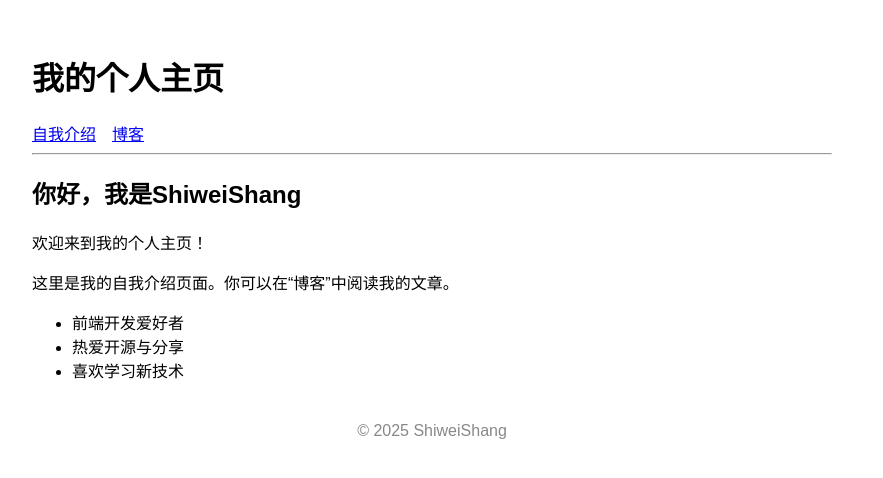
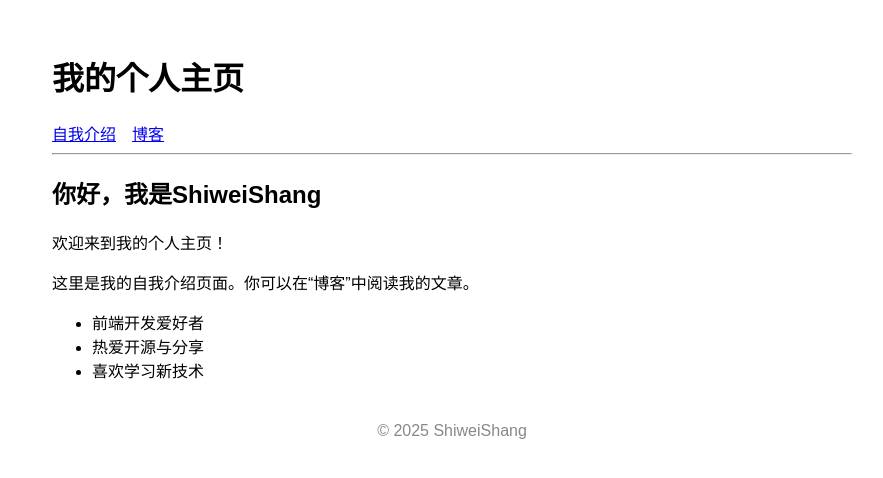
Before and after one commit to ShiweiShang/ShiweiShang.github.io, a Next.js app: page / in a window 1280 px wide. Shown: the top 478 px of the page, without its empty margins (236-1119 px from the left). Built offline with nearby package versions, Linux system fonts and the light colour scheme.

Commit message:
Update Layout.tsx

```diff
--- a/components/Layout.tsx
+++ b/components/Layout.tsx
@@ -2,7 +2,7 @@ import React, { ReactNode } from "react";
 
 export default function Layout({ children }: { children: ReactNode }) {
   return (
-    <div style={{ fontFamily: "sans-serif", maxWidth: 800, margin: "0 auto", padding: 24, paddingLeft: 80 }}>
+    <div style={{ fontFamily: "sans-serif", maxWidth: 800, margin: "0 auto", padding: 24, paddingLeft: 120 }}>
       <header>
         <h1>我的个人主页</h1>
         <nav>
```
